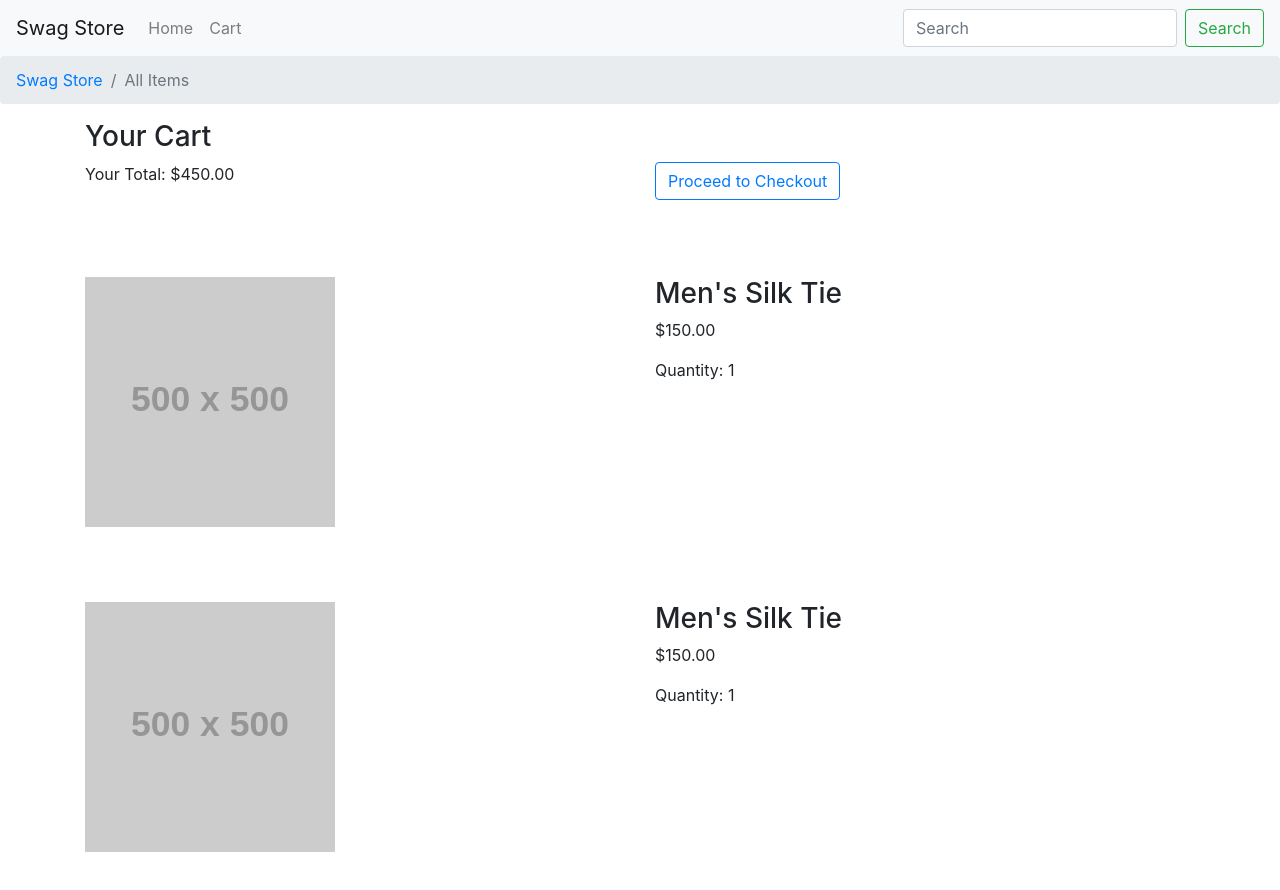
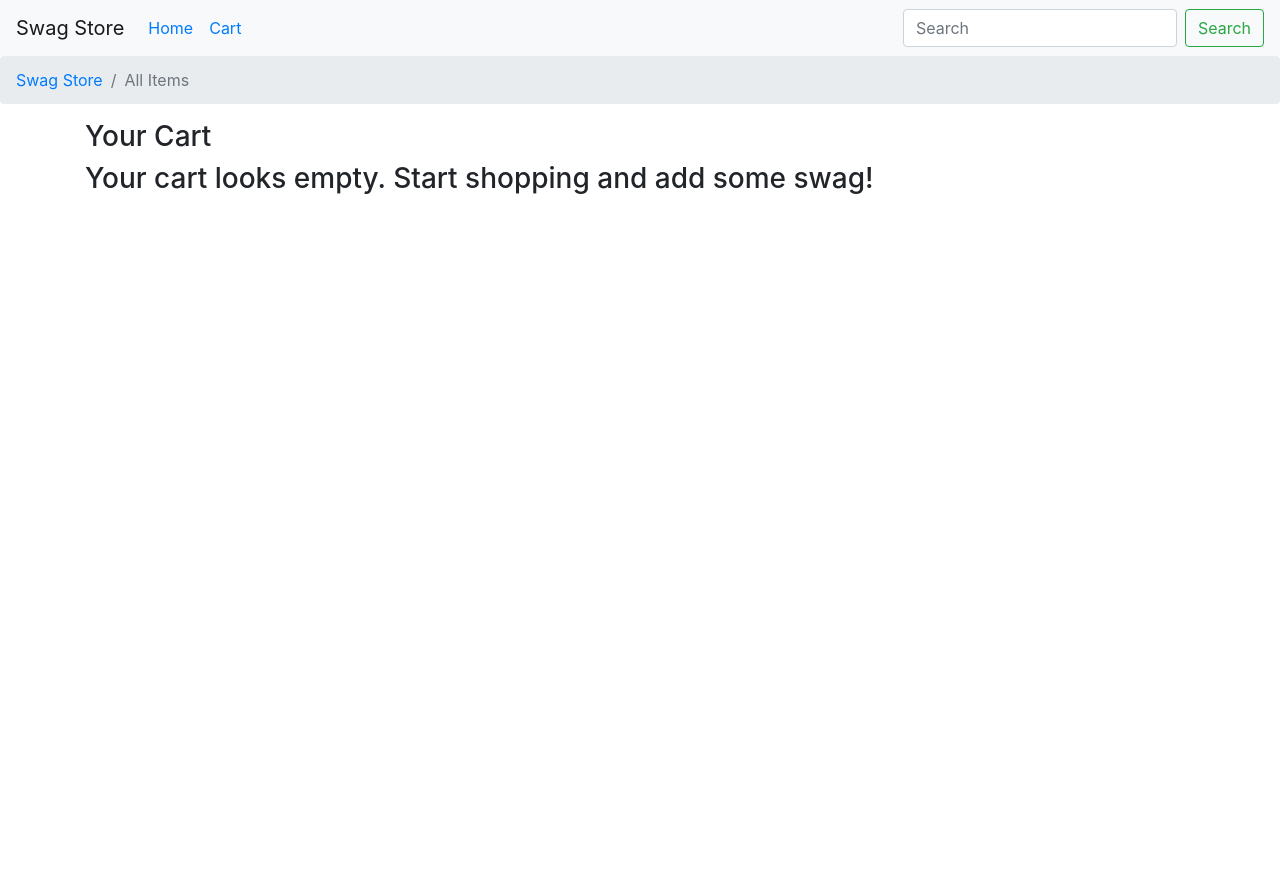
Before and after one commit to agiron123/ecommerce-challenge, a React (Create React App) app: page /cart in a window 1280 px wide. Shown: the top 890 px of the page. After the commit the page ends 800 px from the top, so only its background shows below. Built offline with nearby package versions, Linux system fonts and the light colour scheme.

Commit message:
Redux cart integration. Add and remove items from cart implemented. Resolves #21

```diff
--- /dev/null
+++ b/src/actions/cartActions.js
@@ -0,0 +1,24 @@
+export const ADD_ITEM = "ADD_ITEM";
+export const REMOVE_ITEM = "REMOVE_ITEM";
+export const UPDATE_ITEM = "UPDATE_ITEM";
+
+export function addItemToCart(item) {
+  return {
+    type: ADD_ITEM,
+    item
+  };
+}
+
+export function removeItemFromCartByIndex(index) {
+  return {
+    type: REMOVE_ITEM,
+    index
+  };
+}
+
+export function updateItemInCart(item) {
+  return {
+    type: UPDATE_ITEM,
+    item
+  };
+}
--- a/src/components/Navbar/ECommerceNavigationBar.js
+++ b/src/components/Navbar/ECommerceNavigationBar.js
@@ -4,6 +4,7 @@ import Navbar from "react-bootstrap/Navbar";
 import Nav from "react-bootstrap/Nav";
 import Form from "react-bootstrap/Form";
 import FormControl from "react-bootstrap/FormControl";
+import { Link } from "react-router-dom";
 
 function ECommerceNavigationBar() {
   return (
@@ -13,8 +14,12 @@ function ECommerceNavigationBar() {
         <Navbar.Toggle aria-controls="basic-navbar-nav" />
         <Navbar.Collapse id="basic-navbar-nav">
           <Nav className="mr-auto">
-            <Nav.Link href="/">Home</Nav.Link>
-            <Nav.Link href="/cart">Cart</Nav.Link>
+            <Nav.Link>
+              <Link to="/">Home</Link>
+            </Nav.Link>
+            <Nav.Link>
+              <Link to="/cart">Cart</Link>
+            </Nav.Link>
           </Nav>
           <Form inline>
             <FormControl type="text" placeholder="Search" className="mr-sm-2" />
--- a/src/components/ProductList/ProductList.js
+++ b/src/components/ProductList/ProductList.js
@@ -29,7 +29,7 @@ class ProductList extends React.Component {
   }
 
   chunkProductsArray() {
-    // https://stackoverflow.com/questions/8495687/split-array-into-chunks/10456644#10456644
+    // Fun stuff: https://stackoverflow.com/questions/8495687/split-array-into-chunks/10456644#10456644
     let perChunk = 3; // items per chunk
     let inputArray = this.state.products;
     const result = inputArray.reduce((resultArray, item, index) => {
@@ -54,18 +54,21 @@ class ProductList extends React.Component {
     // Render each individual array as a row on the grid.
     if (this.state.products) {
       let rows = this.chunkProductsArray();
-      return rows.map(products => {
+      return rows.map((products, productPageIndex) => {
         return (
-          <Row>
+          <Row key={productPageIndex}>
             {products.map(product => {
               return (
                 <Col>
                   <ProductListItem
+                    key={product.product_id}
+                    productId={product.product_id}
                     image={product.image}
                     productCategory={product.product_category}
                     productName={product.product_name}
                     price={product.price}
                     description={product.description}
+                    color={product.color}
                   />
                 </Col>
               );
--- a/src/components/ProductList/ProductListItem.js
+++ b/src/components/ProductList/ProductListItem.js
@@ -1,17 +1,36 @@
 import React from "react";
 import Button from "react-bootstrap/Button";
 import { withRouter } from "react-router-dom";
+import { addItemToCart } from "../../actions/cartActions";
+import { connect } from "react-redux";
 
 class ProductListItem extends React.Component {
   constructor(props) {
     super(props);
 
     this.onDetailsClicked = this.onDetailsClicked.bind(this);
+    this.onAddToCartClicked = this.onAddToCartClicked.bind(this);
+  }
+
+  onAddToCartClicked() {
+    let item = {
+      productId: this.props.productId,
+      color: this.props.color,
+      image: this.props.image,
+      price: this.props.price,
+      productCategory: this.props.productCategory,
+      productName: this.props.productName,
+      description: this.props.description
+    };
+
+    this.props.addItemToCart(item);
   }
 
   onDetailsClicked() {
     this.props.history.push("/details", {
       productDetails: {
+        productId: this.props.productId,
+        color: this.props.color,
         image: this.props.image,
         price: this.props.price,
         productCategory: this.props.productCategory,
@@ -36,10 +55,23 @@ class ProductListItem extends React.Component {
         <Button variant="outline-info" onClick={this.onDetailsClicked}>
           Details >
         </Button>
-        <Button variant="outline-primary">Add to Cart</Button>
+        <Button variant="outline-primary" onClick={this.onAddToCartClicked}>
+          Add to Cart
+        </Button>
       </div>
     );
   }
 }
 
-export default withRouter(ProductListItem);
+const mapDispatchToProps = dispatch => {
+  return {
+    addItemToCart: item => dispatch(addItemToCart(item))
+  };
+};
+
+export default withRouter(
+  connect(
+    null,
+    mapDispatchToProps
+  )(ProductListItem)
+);
--- a/src/components/pages/Cart/CartPage.js
+++ b/src/components/pages/Cart/CartPage.js
@@ -5,6 +5,11 @@ import Container from "react-bootstrap/Container";
 import Row from "react-bootstrap/Row";
 import Col from "react-bootstrap/Col";
 import { withRouter } from "react-router-dom";
+import { connect } from "react-redux";
+import {
+  addItemToCart,
+  removeItemFromCartByIndex
+} from "../../../actions/cartActions";
 
 class CartPage extends React.Component {
   constructor(props) {
@@ -13,6 +18,24 @@ class CartPage extends React.Component {
     this.onProceedToCheckoutClicked = this.onProceedToCheckoutClicked.bind(
       this
     );
+
+    this.onRemoveFromCartClicked = this.onRemoveFromCartClicked.bind(this);
+    this.renderCartList = this.renderCartList.bind(this);
+    this.calculateTotal = this.calculateTotal.bind(this);
+  }
+
+  // Future work: Add sales tax and subtotal, and maybe even shipping and handling costs.
+  calculateTotal() {
+    if (!this.props.cartItems) {
+      return (0.0).toFixed(2);
+    }
+
+    let total = 0;
+    this.props.cartItems.forEach(element => {
+      total = total + element.price;
+    });
+
+    return total.toFixed(2); // Round to two decimal places for $$
   }
 
   onProceedToCheckoutClicked() {
@@ -20,13 +43,61 @@ class CartPage extends React.Component {
     this.props.history.push("/checkout");
   }
 
+  onRemoveFromCartClicked(index) {
+    console.log("RemoveFromCart index: ", index);
+    this.props.removeItemFromCartByIndex(index);
+  }
+
+  componentDidMount() {
+    console.log("Cart: ", this.props.cartItems);
+  }
+
+  renderCartList() {
+    if (!this.props.cartItems) {
+      return null;
+    }
+
+    return (
+      <>
+        {this.props.cartItems.map((cartItem, index) => {
+          return (
+            <Row className="checkout-item-row" key={index}>
+              <Col>
+                <img
+                  src={cartItem.image}
+                  width={250}
+                  height={250}
+                  alt="Clothing Item"
+                />
+              </Col>
+              <Col>
+                <h3>{cartItem.productName}</h3>
+                <p>{cartItem.price}</p>
+                <p>Quantity: 1</p>
+                <p>Color: {cartItem.color}</p>
+                <Button
+                  variant="outline-primary"
+                  onClick={this.onRemoveFromCartClicked.bind(this, index)}
+                >
+                  Remove from Cart
+                </Button>
+              </Col>
+            </Row>
+          );
+        })}
+      </>
+    );
+  }
+
   render() {
     return (
       <Container>
         <h3>Your Cart</h3>
+
+        {this.props.cartItems && this.props.cartItems.length > 0 ? (
           <Row className="checkout-item-row">
             <Col>
-            <p>Your Total: $450.00</p>
+              <p>Your Total: ${this.calculateTotal()}</p>
             </Col>
             <Col>
               <Button
@@ -37,41 +108,37 @@ class CartPage extends React.Component {
               </Button>
             </Col>
           </Row>
-
-        <Row className="checkout-item-row">
+        ) : (
+          <Row>
             <Col>
-            <img
-              src={"http://dummyimage.com/500x500.png/cc0000/ffffff"}
-              width={250}
-              height={250}
-              alt="Clothing Item"
-            />
-          </Col>
-          <Col>
-            <h3>Men's Silk Tie</h3>
-            <p>$150.00</p>
-            <p>Quantity: 1</p>
+              <h3>Your cart looks empty. Start shopping and add some swag!</h3>
             </Col>
           </Row>
+        )}
 
-        <Row className="checkout-item-row">
-          <Col>
-            <img
-              src={"http://dummyimage.com/500x500.png/cc0000/ffffff"}
-              width={250}
-              height={250}
-              alt="Clothing Item"
-            />
-          </Col>
-          <Col>
-            <h3>Men's Silk Tie</h3>
-            <p>$150.00</p>
-            <p>Quantity: 1</p>
-          </Col>
-        </Row>
+        {this.renderCartList()}
       </Container>
     );
   }
 }
 
-export default withRouter(CartPage);
+const mapDispatchToProps = dispatch => {
+  return {
+    addItemToCart: item => dispatch(addItemToCart(item)),
+    removeItemFromCartByIndex: index =>
+      dispatch(removeItemFromCartByIndex(index))
+  };
+};
+
+const mapStateToProps = state => {
+  return {
+    cartItems: state.cartReducer.items
+  };
+};
+
+export default withRouter(
+  connect(
+    mapStateToProps,
+    mapDispatchToProps
+  )(CartPage)
+);
--- a/src/reducers/rootReducer.js
+++ b/src/reducers/rootReducer.js
@@ -1,14 +1,47 @@
-import { combineReducers } from 'redux'
+import { ADD_ITEM, REMOVE_ITEM, UPDATE_ITEM } from "../actions/cartActions";
 
-function helloWorldReducer(state = {}, action) {
+import { combineReducers } from "redux";
+
+function cartReducer(
+  state = {
+    items: []
+  },
+  action
+) {
   switch (action.type) {
-    default:
-      return state
+    case ADD_ITEM: {
+      return {
+        ...state,
+        items: [...state.items, action.item]
+      };
+    }
+
+    case REMOVE_ITEM: {
+      console.log("REMOVE_ITEM reducer.");
+      console.log("ACTION: ", action);
+
+      return {
+        ...state,
+        items: [
+          ...state.items.slice(0, action.index),
+          ...state.items.slice(action.index + 1)
+        ]
+      };
+    }
+
+    case UPDATE_ITEM: {
+      // TODO: Implement update item here.
+      return state;
+    }
+
+    default: {
+      return state;
+    }
   }
 }
 
 const rootReducer = combineReducers({
-  helloWorldReducer
+  cartReducer
 });
 
 export default rootReducer;
```
Lines whose indentation alone changed are shown as unchanged.
